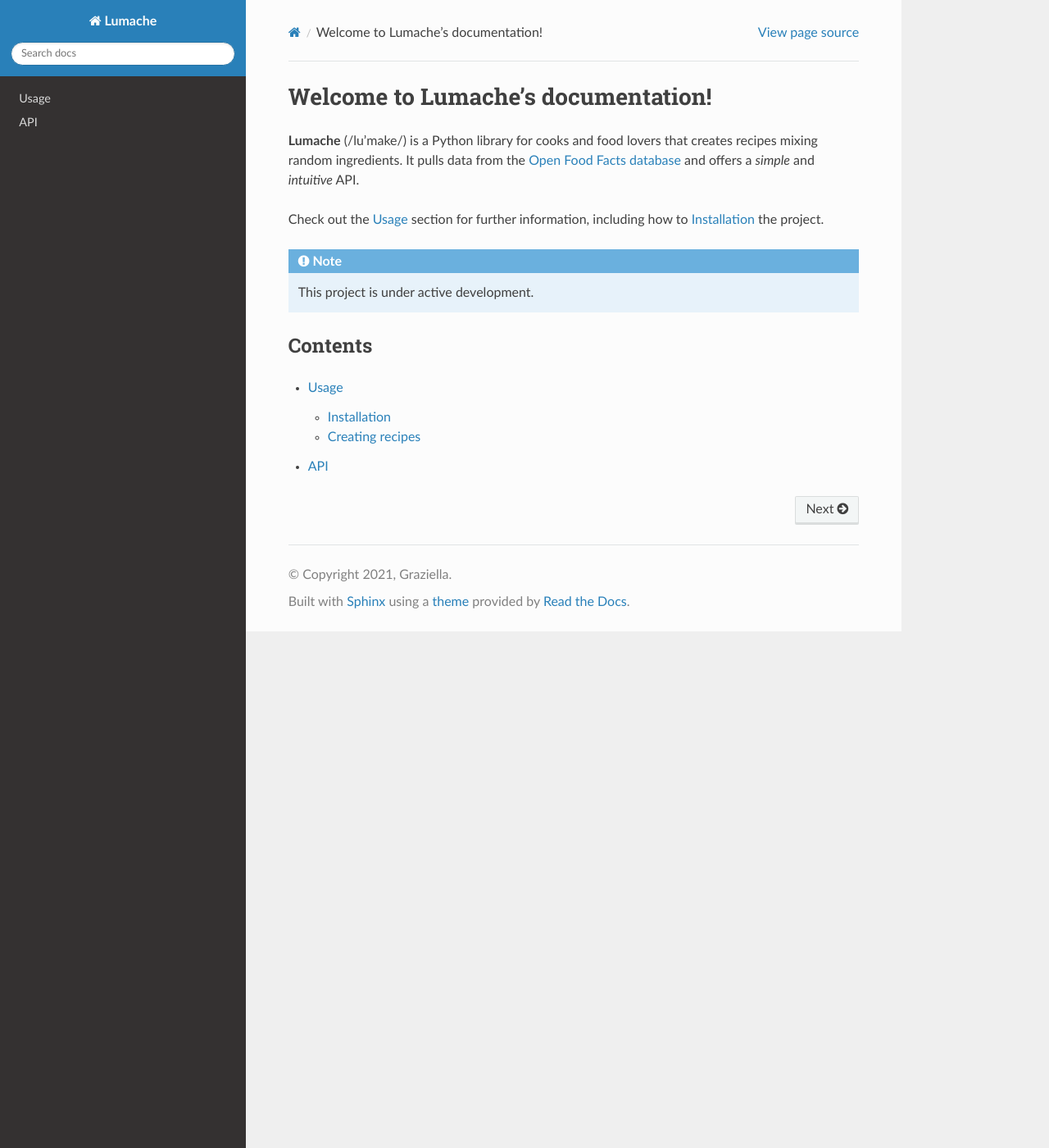
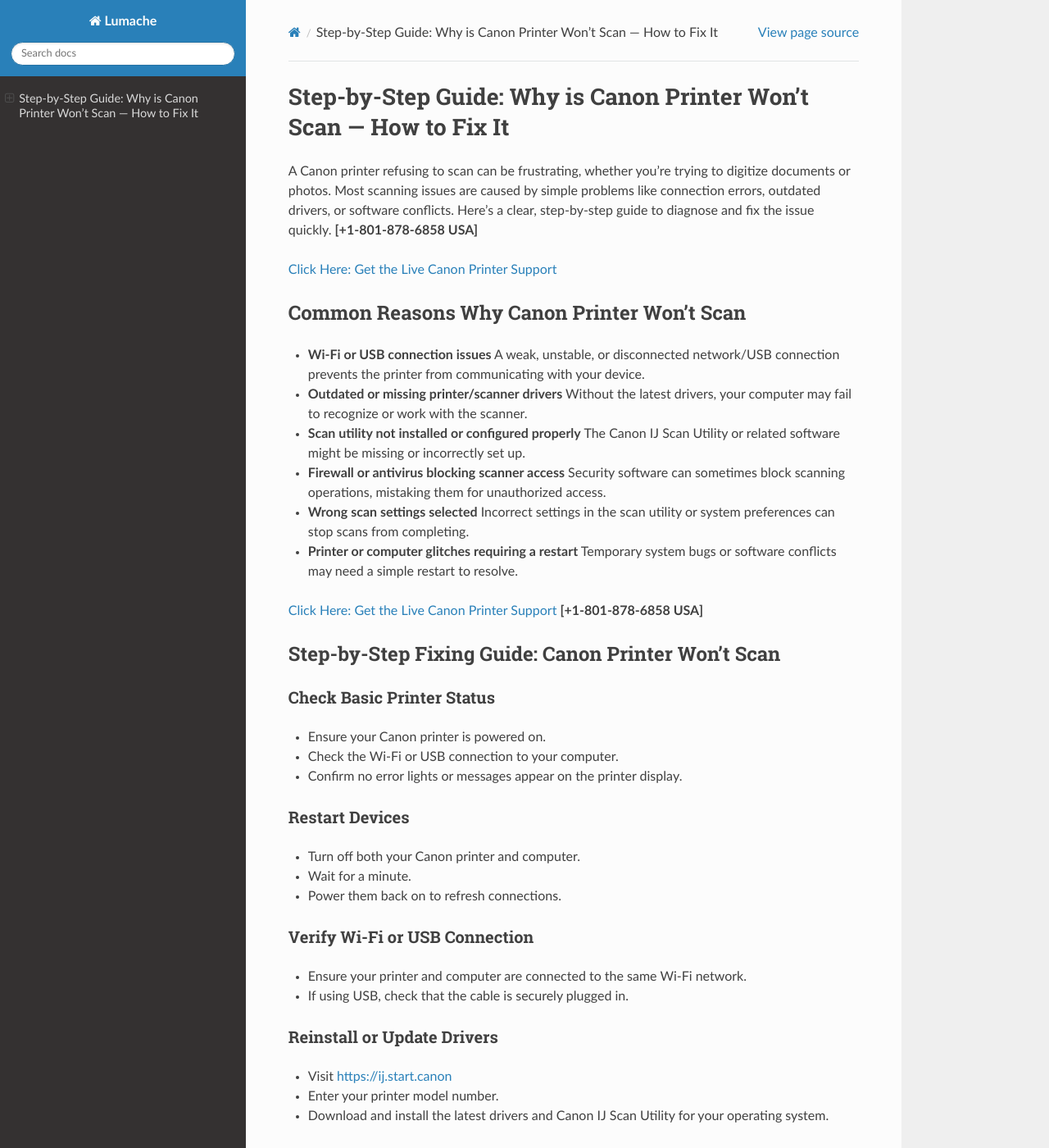
Before and after one commit to tomtomgarry/canonscan, a Sphinx documentation site: the page built from docs/source/index.rst, in a window 1280 px wide and 1400 px high. Shown: the whole window at 82% size. Built offline with Sphinx 7.4.7 and the Read the Docs theme 3.1.0, drawn with Linux system fonts in a browser that asks for light colours; some of the changed text lies outside the part shown.

Commit message:
Update index.rst

```diff
--- a/docs/source/index.rst
+++ b/docs/source/index.rst
@@ -1,22 +1,109 @@
-Welcome to Lumache's documentation!
-===================================
+Step-by-Step Guide: Why is Canon Printer Won’t Scan — How to Fix It
+===================================================================
 
-**Lumache** (/lu'make/) is a Python library for cooks and food lovers
-that creates recipes mixing random ingredients.
-It pulls data from the `Open Food Facts database <https://world.openfoodfacts.org/>`_
-and offers a *simple* and *intuitive* API.
+A Canon printer refusing to scan can be frustrating, whether you’re trying to digitize documents or photos.
+Most scanning issues are caused by simple problems like connection errors, outdated drivers, or software conflicts.
+Here’s a clear, step-by-step guide to diagnose and fix the issue quickly. **[+1-801-878-6858 USA]**
 
-Check out the :doc:`usage` section for further information, including
-how to :ref:`installation` the project.
+`Click Here: Get the Live Canon Printer Support <https://jivo.chat/KlZSRejpBm>`_
 
-.. note::
+Common Reasons Why Canon Printer Won’t Scan
+--------------------------------------------
 
-   This project is under active development.
+- **Wi-Fi or USB connection issues**
+  A weak, unstable, or disconnected network/USB connection prevents the printer from communicating with your device.
 
-Contents
---------
+- **Outdated or missing printer/scanner drivers**
+  Without the latest drivers, your computer may fail to recognize or work with the scanner.
 
-.. toctree::
+- **Scan utility not installed or configured properly**
+  The Canon IJ Scan Utility or related software might be missing or incorrectly set up.
 
-   usage
-   api
+- **Firewall or antivirus blocking scanner access**
+  Security software can sometimes block scanning operations, mistaking them for unauthorized access.
+
+- **Wrong scan settings selected**
+  Incorrect settings in the scan utility or system preferences can stop scans from completing.
+
+- **Printer or computer glitches requiring a restart**
+  Temporary system bugs or software conflicts may need a simple restart to resolve.
+
+`Click Here: Get the Live Canon Printer Support <https://jivo.chat/KlZSRejpBm>`_
+**[+1-801-878-6858 USA]**
+
+Step-by-Step Fixing Guide: Canon Printer Won't Scan
+---------------------------------------------------
+
+Check Basic Printer Status
+~~~~~~~~~~~~~~~~~~~~~~~~~~
+
+- Ensure your Canon printer is powered on.
+- Check the Wi-Fi or USB connection to your computer.
+- Confirm no error lights or messages appear on the printer display.
+
+Restart Devices
+~~~~~~~~~~~~~~~
+
+- Turn off both your Canon printer and computer.
+- Wait for a minute.
+- Power them back on to refresh connections.
+
+Verify Wi-Fi or USB Connection
+~~~~~~~~~~~~~~~~~~~~~~~~~~~~~~
+
+- Ensure your printer and computer are connected to the same Wi-Fi network.
+- If using USB, check that the cable is securely plugged in.
+
+Reinstall or Update Drivers
+~~~~~~~~~~~~~~~~~~~~~~~~~~~
+
+- Visit `https://ij.start.canon <https://jivo.chat/KlZSRejpBm>`_
+- Enter your printer model number.
+- Download and install the latest drivers and Canon IJ Scan Utility for your operating system.
+
+Run Canon IJ Scan Utility
+~~~~~~~~~~~~~~~~~~~~~~~~~
+
+- Open Canon IJ Scan Utility on your computer.
+- Select your printer from the list.
+- Choose a scan option like **Auto**, **Document**, or **Photo Scan**.
+- Attempt a test scan.
+
+Check Permissions and Settings
+~~~~~~~~~~~~~~~~~~~~~~~~~~~~~~
+
+- On **Windows**: Go to **Control Panel > Devices and Printers**, right-click your printer, and check **Scan Properties**.
+- On **Mac**: Go to **System Preferences > Printers & Scanners**, select your printer, and check scanning options.
+
+Temporarily Disable Firewall/Antivirus
+~~~~~~~~~~~~~~~~~~~~~~~~~~~~~~~~~~~~~~
+
+- Disable any active firewall or antivirus software.
+- Retry scanning.
+- Re-enable your security software after testing.
+
+Reset Printer’s Network Settings (For Wi-Fi Printers)
+~~~~~~~~~~~~~~~~~~~~~~~~~~~~~~~~~~~~~~~~~~~~~~~~~~~~~
+
+- Press and hold the **Stop** or **Wi-Fi** button until the indicator light flashes.
+- Reconnect the printer to your Wi-Fi network.
+- Restart setup via `https://ij.start.canon <https://jivo.chat/KlZSRejpBm>`_
+
+Check for Error Codes
+~~~~~~~~~~~~~~~~~~~~~
+
+- Look for any error messages on the printer’s screen.
+- Consult your Canon manual or visit Canon support online to interpret codes.
+
+Contact Canon Support
+~~~~~~~~~~~~~~~~~~~~~
+
+- If none of these steps resolve the issue, visit `ij.start.canon <http://ij.start.canon>`_.
+- Or reach out to Canon’s customer support helpline for direct assistance.
+
+Conclusion
+----------
+
+Most Canon printer scanning issues can be resolved by checking connections, updating software, adjusting settings,
+or restarting devices. Always start with basic troubleshooting and driver updates via `ij.start.canon <http://ij.start.canon>`_.
+If problems persist, Canon’s support team is ready to help.
```
